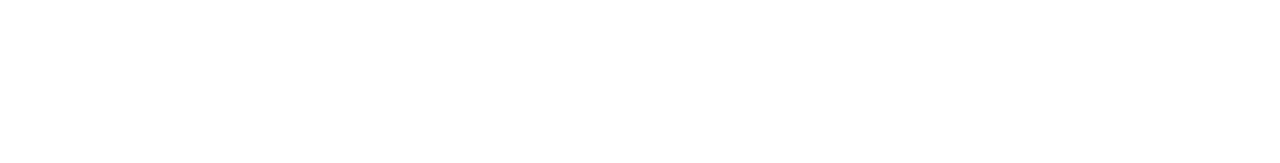
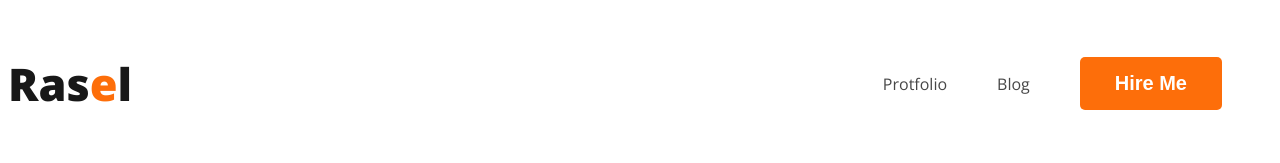
Before and after one commit to raselahmed0295/web-development-protfolio, a plain HTML site: page index.html in a window 1280 px wide. Drawn offline with nearby package versions, Linux system fonts and the light colour scheme.

Commit message:
Navigationbar created

```diff
--- a/index.html
+++ b/index.html
@@ -4,10 +4,23 @@
 	<meta charset="UTF-8">
 	<meta name="viewport" content="width=device-width, initial-scale=1.0">
 	<title>Web Development Protfolio</title>
+
+	<link rel="preconnect" href="https://fonts.googleapis.com">
+	<link rel="preconnect" href="https://fonts.gstatic.com" crossorigin>
+	<link href="https://fonts.googleapis.com/css2?family=Open+Sans:ital,wght@0,300..800;1,300..800&display=swap" rel="stylesheet">
+
+	<link rel="stylesheet" href="style/style.css">
 </head>
 <body>
 	<header>
-
+		<nav>
+			<h3 class="nav-title">Ras<span class="text-primary">e</span>l</h3>
+			<ul>
+				<li><a href="">Protfolio</a></li>
+				<li><a href="">Blog</a></li>
+				<li><button class="btn-primary">Hire Me</button></li>
+			</ul>
+		</nav>
 	</header>
 
 	<main>
--- a/style/style.css
+++ b/style/style.css
@@ -0,0 +1,41 @@
+
+body{
+  font-family: "Open Sans", sans-serif;
+}
+.text-primary{
+	color: #fd6e0a;
+}
+.btn-primary{
+	border-radius: 5px;
+	background-color: #fd6e0a;
+	color: white;
+	border: 0;
+	font-size: 20px;
+	font-weight: 700;
+	padding: 15px 35px;
+}
+
+nav{
+	display: flex;
+	align-items: center;
+	justify-content: space-between;
+
+}
+.nav-title{
+	color: #181818;
+	font-size: 45px;
+	font-weight: 800;
+}
+nav > ul{
+	display: flex;
+	align-items: center;
+}
+
+nav li{
+	list-style: none;
+	margin-right: 50px;
+}
+nav a{
+	text-decoration: none;
+	color: #474747;
+}
```
